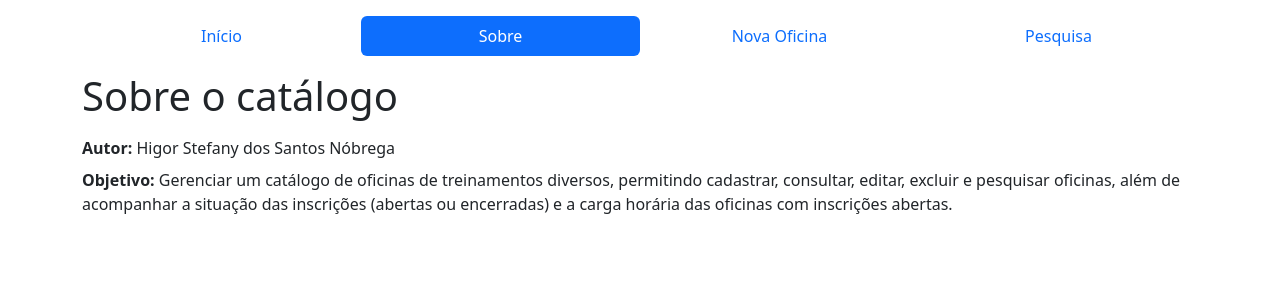
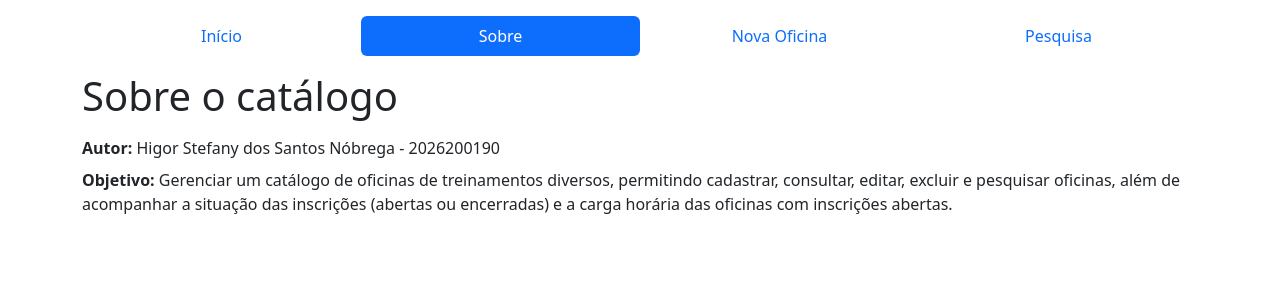
Before and after one commit to higornobrega/Avaliao_Prtica_01_-_Catlogo_de_Oficinas, a Node server app: page /sobre in a window 1280 px wide. Shown: the top 300 px of the page. Run offline with Node 20, Linux system fonts and the light colour scheme.

Commit message:
fix: adicionar número de matrícula ao autor no catálogo

```diff
--- a/catalogo-oficinas/views/sobre.hbs
+++ b/catalogo-oficinas/views/sobre.hbs
@@ -1,5 +1,5 @@
 <h1 class="mb-3">Sobre o catálogo</h1>
-<p class="mb-2"><strong>Autor:</strong> Higor Stefany dos Santos Nóbrega</p>
+<p class="mb-2"><strong>Autor:</strong> Higor Stefany dos Santos Nóbrega - 2026200190 </p>
 <p class="mb-2">
     <strong>Objetivo:</strong> Gerenciar um catálogo de oficinas de treinamentos diversos, permitindo cadastrar,
     consultar, editar, excluir e pesquisar oficinas, além de acompanhar a situação das inscrições
```
